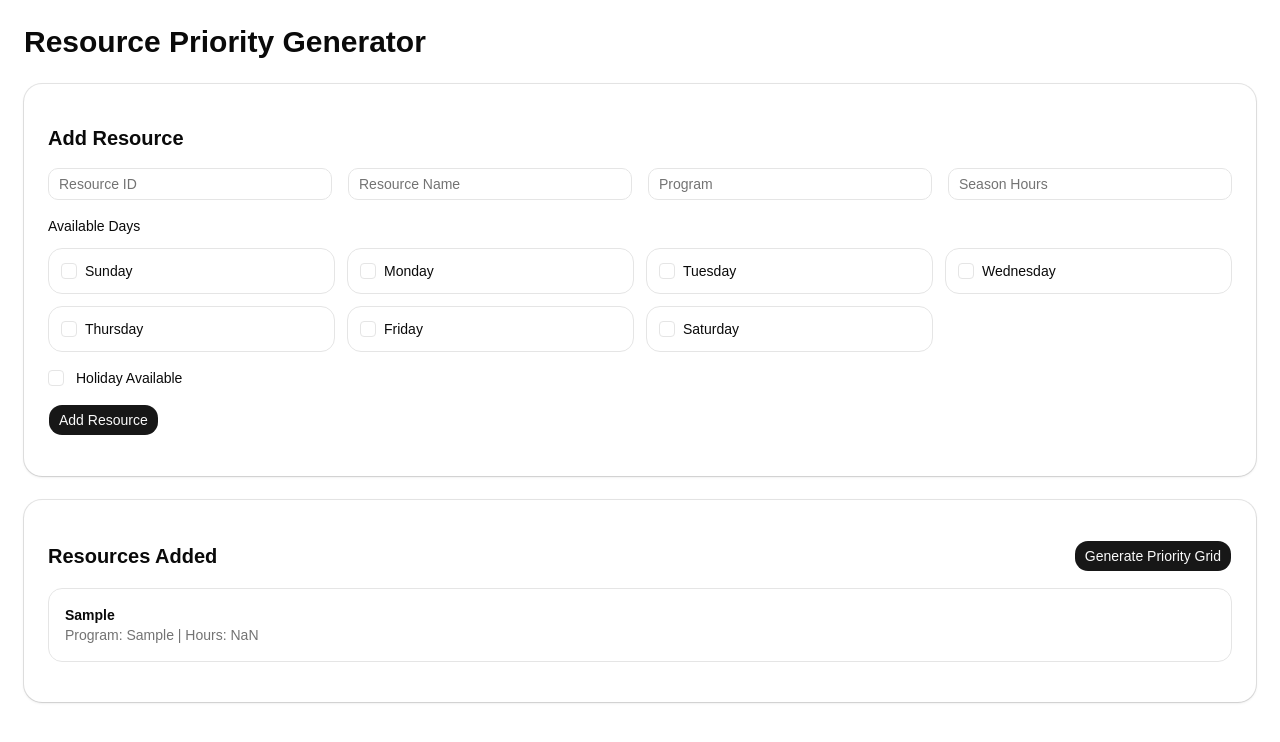
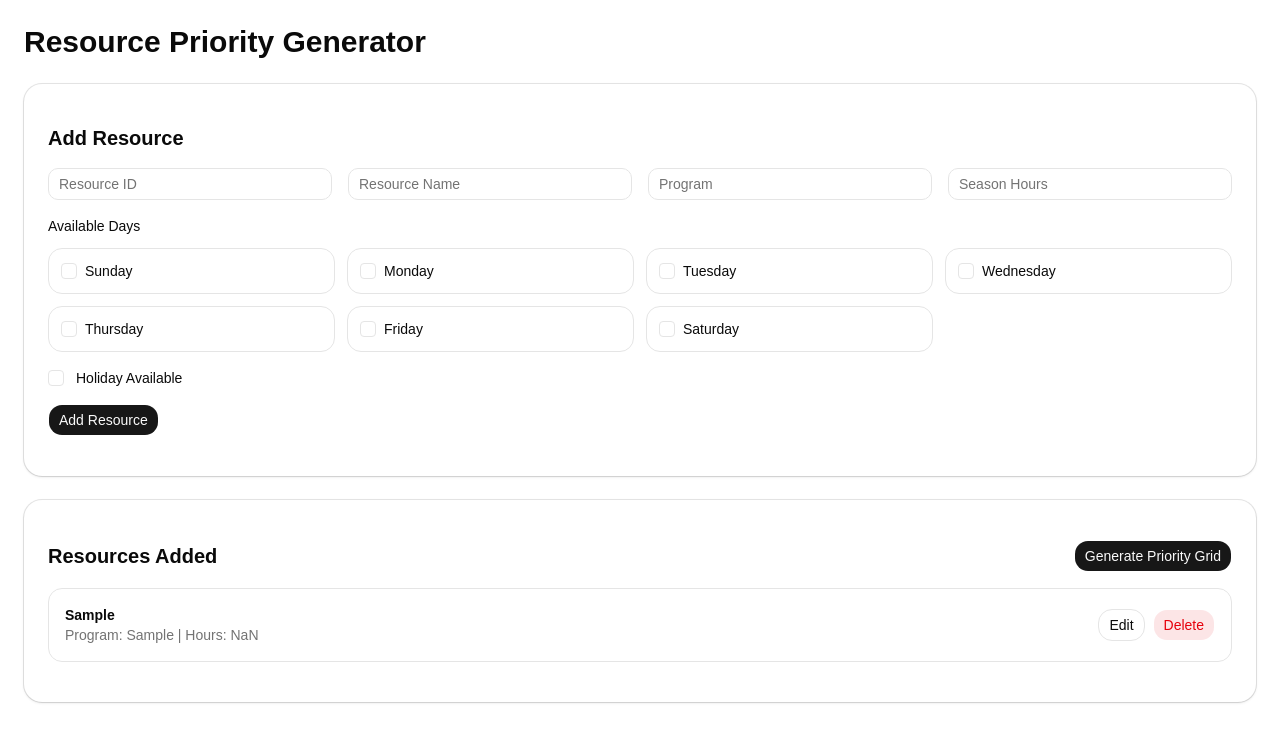
Before and after one commit to vijaydhiman51/resource-priority-ui, a React (Vite) app: page / in a window 1280 px wide. Both pictures are taken after typing "Sample", "Sample", "Sample", "Sample" into the empty fields and a click on the button "Add Resource". Shown: the top 742 px of the page. Built offline with nearby package versions, Linux system fonts and the light colour scheme.

Commit message:
ability added to edit resource

```diff
--- a/src/resource_priority_ui.jsx
+++ b/src/resource_priority_ui.jsx
@@ -4,10 +4,6 @@ import { Button } from "@/components/ui/button";
 import { Input } from "@/components/ui/input";
 import { Checkbox } from "@/components/ui/checkbox";
 import ResourcePriorityGenerator from "./ResourcePriorityGenerator";
-
-// UI Layer only
-// This class is separate from your backend logic class
-// Replace mockGenerateGrid() with your actual ResourcePriorityGenerator usage
 
 const DAYS = [
   "Sunday",
@@ -33,6 +29,7 @@ function ResourcePriorityUI() {
   const [resource, setResource] = useState(emptyResource);
   const [resources, setResources] = useState([]);
   const [grid, setGrid] = useState([]);
+  const [editIndex, setEditIndex] = useState(null);
 
   const handleInput = (field, value) => {
     setResource((prev) => ({
@@ -54,19 +51,53 @@ function ResourcePriorityUI() {
     });
   };
 
-  const addResource = () => {
+  const saveResource = () => {
     if (!resource.Name || !resource.Id) return;
 
-    setResources((prev) => [
-      ...prev,
-      {
-        ...resource,
-        Id: Number(resource.Id),
-        SeasonHours: Number(resource.SeasonHours || 0),
-      },
-    ]);
+    const formattedResource = {
+      ...resource,
+      Id: Number(resource.Id),
+      SeasonHours: Number(resource.SeasonHours || 0),
+    };
+
+    if (editIndex !== null) {
+      setResources((prev) =>
+        prev.map((item, index) =>
+          index === editIndex ? formattedResource : item
+        )
+      );
+      setEditIndex(null);
+    } else {
+      setResources((prev) => [...prev, formattedResource]);
+    }
 
     setResource(emptyResource);
+  };
+
+  const editResource = (index) => {
+    const selected = resources[index];
+
+    setResource({
+      ...selected,
+      Id: String(selected.Id),
+      SeasonHours: String(selected.SeasonHours),
+    });
+
+    setEditIndex(index);
+  };
+
+  const deleteResource = (index) => {
+    setResources((prev) => prev.filter((_, i) => i !== index));
+
+    if (editIndex === index) {
+      setResource(emptyResource);
+      setEditIndex(null);
+    }
+  };
+
+  const cancelEdit = () => {
+    setResource(emptyResource);
+    setEditIndex(null);
   };
 
   const generateGrid = () => {
@@ -82,7 +113,9 @@ function ResourcePriorityUI() {
 
         <Card className="rounded-2xl shadow-sm">
           <CardContent className="p-6 space-y-4">
-            <h2 className="text-xl font-semibold">Add Resource</h2>
+            <h2 className="text-xl font-semibold">
+              {editIndex !== null ? "Edit Resource" : "Add Resource"}
+            </h2>
 
             <div className="grid md:grid-cols-4 gap-4">
               <Input
@@ -106,9 +139,7 @@ function ResourcePriorityUI() {
               <Input
                 placeholder="Season Hours"
                 value={resource.SeasonHours}
-                onChange={(e) =>
-                  handleInput("SeasonHours", e.target.value)
-                }
+                onChange={(e) => handleInput("SeasonHours", e.target.value)}
               />
             </div>
 
@@ -140,9 +171,21 @@ function ResourcePriorityUI() {
               <span>Holiday Available</span>
             </label>
 
-            <Button onClick={addResource} className="rounded-xl">
-              Add Resource
-            </Button>
+            <div className="flex gap-3">
+              <Button onClick={saveResource} className="rounded-xl">
+                {editIndex !== null ? "Update Resource" : "Add Resource"}
+              </Button>
+
+              {editIndex !== null && (
+                <Button
+                  variant="outline"
+                  onClick={cancelEdit}
+                  className="rounded-xl"
+                >
+                  Cancel
+                </Button>
+              )}
+            </div>
           </CardContent>
         </Card>
 
@@ -159,13 +202,31 @@ function ResourcePriorityUI() {
               {resources.map((r, index) => (
                 <div
                   key={index}
-                  className="border rounded-xl p-4 flex justify-between"
+                  className="border rounded-xl p-4 flex justify-between items-center"
                 >
                   <div>
                     <p className="font-semibold">{r.Name}</p>
                     <p className="text-sm text-muted-foreground">
                       Program: {r.Program} | Hours: {r.SeasonHours}
                     </p>
+                  </div>
+
+                  <div className="flex gap-2">
+                    <Button
+                      variant="outline"
+                      className="rounded-xl"
+                      onClick={() => editResource(index)}
+                    >
+                      Edit
+                    </Button>
+
+                    <Button
+                      variant="destructive"
+                      className="rounded-xl"
+                      onClick={() => deleteResource(index)}
+                    >
+                      Delete
+                    </Button>
                   </div>
                 </div>
               ))}
```
